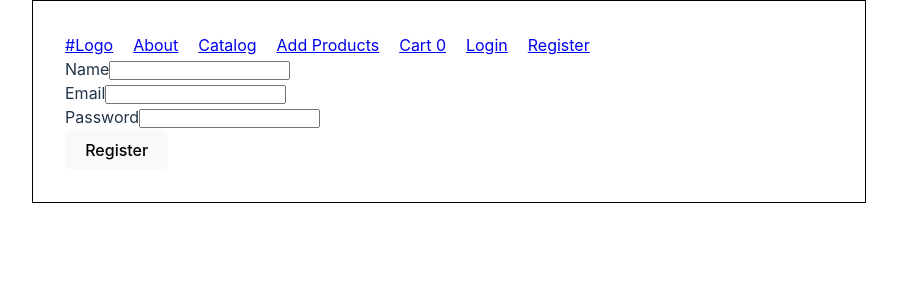
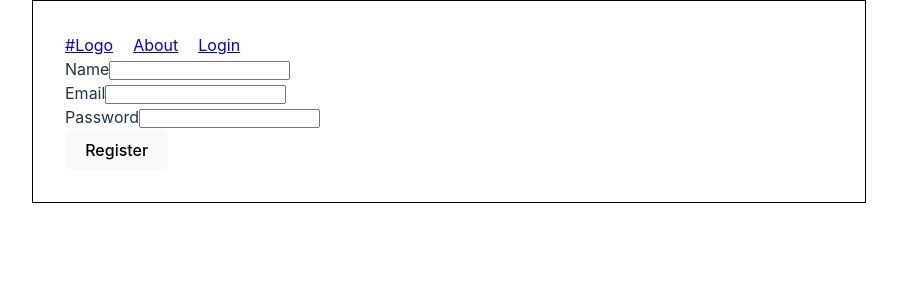
Before and after one commit to richa-verma1001/ecommerce-frontend-react, a React (Vite) app: page /register in a window 1280 px wide. Shown: the top 300 px of the page, without its empty margins (191-1088 px from the left). Built offline with nearby package versions, Linux system fonts and the light colour scheme; no server answers.

Commit message:
feat: Enable access controlled pages, update readme

```diff
--- a/src/pages/Home.jsx
+++ b/src/pages/Home.jsx
@@ -1,8 +1,11 @@
 import React from "react";
 import { Outlet, NavLink } from "react-router-dom";
 import Login from "./Login";
+import { useAuth0 } from "@auth0/auth0-react";
 
 export default function Home({ cartTotal }) {
+  const { isAuthenticated } = useAuth0();
+
   return (
     <div className="container">
       <header>
@@ -13,6 +16,8 @@ export default function Home({ cartTotal }) {
           <li>
             <NavLink to="/about">About</NavLink>
           </li>
+          {isAuthenticated && (
+            <>
               <li>
                 <NavLink to="/catalog">Catalog</NavLink>
               </li>
@@ -22,14 +27,16 @@ export default function Home({ cartTotal }) {
               <li>
                 <NavLink to="/cart">Cart {cartTotal}</NavLink>
               </li>
+            </>
+          )}
           <li>
             <NavLink to="/login">
               <Login />
             </NavLink>
           </li>
-          <li>
+          {/* <li>
             <NavLink to="/register">Register</NavLink>
-          </li>
+          </li> */}
         </ul>
       </header>
       <main>
```
Also changed, not shown: 1 other file (tests, documents, lock files or other folders). Lines whose indentation alone changed are shown as unchanged.
